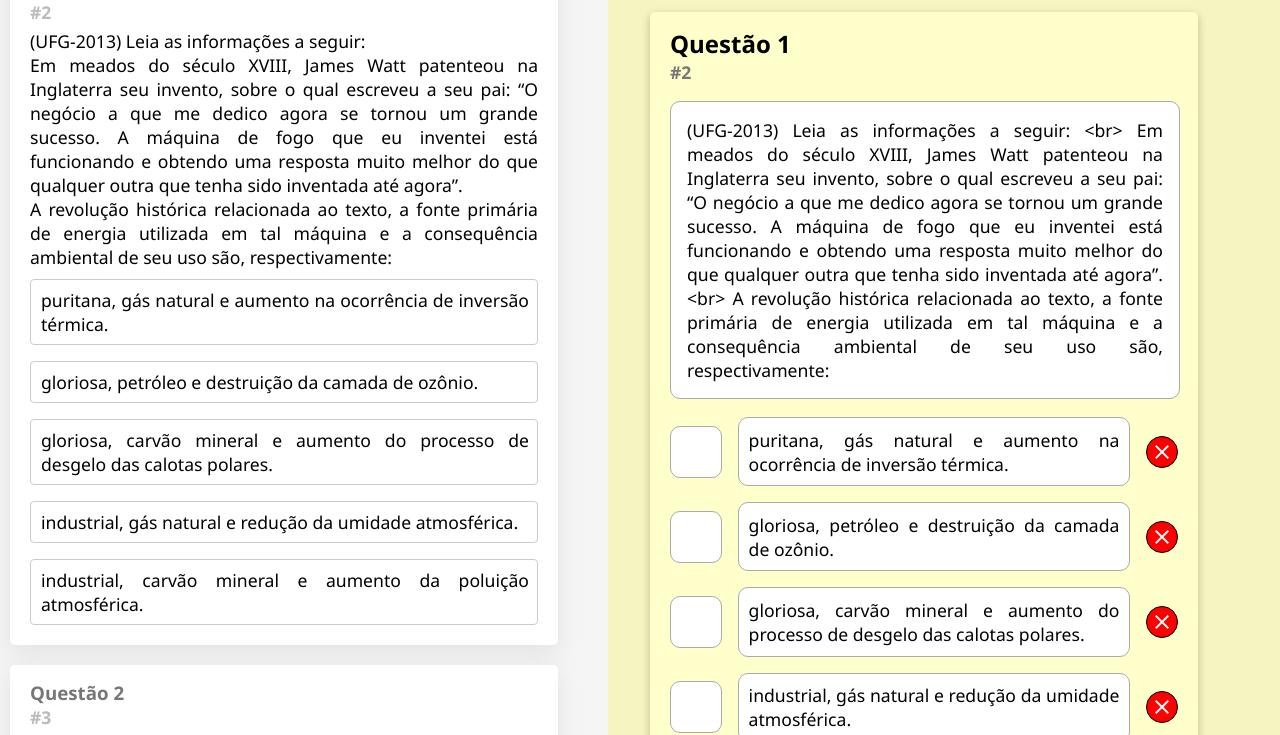
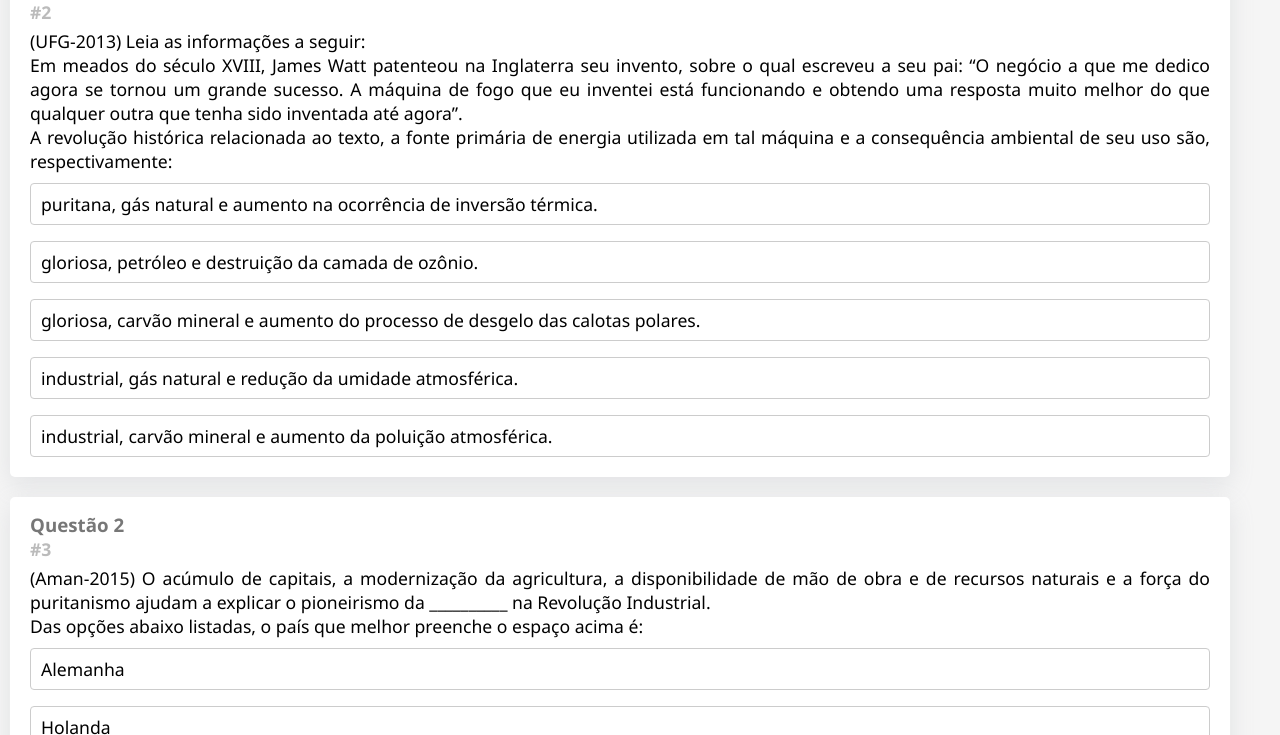
Before and after one commit to Akaikasa/ceos, a plain HTML site: page prova/index.html in a window 1280 px wide. Shown: the part 124-859 px from the top of the page. Drawn offline with nearby package versions, Linux system fonts and the light colour scheme.

Commit message:
mudar estrutura das paginas

```diff
--- a/editor.css
+++ b/editor/editor.css
@@ -18,7 +18,7 @@ body {
     flex-direction: column;
     background-color: rgb(245, 245, 193);
 
-    width: 50%;
+    width: 100%;
     padding: 2rem;
 }
 
--- a/editor.js
+++ b/editor/editor.js
@@ -72,6 +72,7 @@ function setup_editor(prova) {
 
             var optValue = document.createElement("input");
             optValue.type = "number";
+            optValue.placeholder = "Valor";
             optValue.className = "editor_optValue";
             optValue.value = option.value;
 
@@ -104,8 +105,8 @@ function setup_editor(prova) {
             };
 
             optsDiv.appendChild(optDiv);
+            optDiv.appendChild(optText);
             optDiv.appendChild(optValue);
-            optDiv.appendChild(optText);
             optDiv.appendChild(optRemoveBtn);
         });
     });
--- a/client.css
+++ b/prova/client.css
@@ -16,7 +16,7 @@ p {
 .provaDiv {
     display: flex;
     flex-direction: column;
-    width: 50%;
+    width: 100%;
 }
 
 .title {
--- a/index.html
+++ b/prova/index.html
@@ -6,13 +6,23 @@
     <meta name="viewport" content="width=device-width, initial-scale=1.0">
     <title>teste</title>
     <link rel="stylesheet" href="client.css">
-    <link rel="stylesheet" href="editor.css">
     <link rel="stylesheet" href="https://fonts.googleapis.com/css2?family=Material+Symbols+Outlined:opsz,wght,FILL,GRAD@24,400,0,0" />
 </head>
 <body>
     <script src="client.js"></script>
 
-    <script src="showdown.min.js"></script>
-    <script src="editor.js"></script>
+    <script>
+        // start client.js
+
+        var provaDiv = document.createElement("div");
+        provaDiv.id = "provaDiv";
+        provaDiv.className = "provaDiv";
+        document.body.appendChild(provaDiv);
+
+        fetch("json.json")
+            .then((result) => result.json())
+            .then((result) => result.content)
+            .then(render);
+    </script>
 </body>
 </html>
--- /dev/null
+++ b/prova/json.json
@@ -0,0 +1,61 @@
+{
+    "content": {
+        "name": "Prova Exemplo",
+        "questions": [
+            {
+                "id": 2,
+                "body": "<p>(UFG-2013) Leia as informações a seguir: <br/>Em meados do século XVIII, James Watt patenteou na Inglaterra seu invento, sobre o qual escreveu a seu pai: “O negócio a que me dedico agora se tornou um grande sucesso. A máquina de fogo que eu inventei está funcionando e obtendo uma resposta muito melhor do que qualquer outra que tenha sido inventada até agora”.<br/>A revolução histórica relacionada ao texto, a fonte primária de energia utilizada em tal máquina e a consequência ambiental de seu uso são, respectivamente:</p>",
+                "options": [
+                    {
+                        "id": 0,
+                        "content": "puritana, gás natural e aumento na ocorrência de inversão térmica."
+                    },
+                    {
+                        "id": 1,
+                        "content": "gloriosa, petróleo e destruição da camada de ozônio."
+                    },
+                    {
+                        "id": 2,
+                        "content": "gloriosa, carvão mineral e aumento do processo de desgelo das calotas polares."
+                    },
+                    {
+                        "id": 3,
+                        "content": "industrial, gás natural e redução da umidade atmosférica."
+                    },
+                    {
+                        "id": 4,
+                        "content": "industrial, carvão mineral e aumento da poluição atmosférica."
+                    }
+                ]
+            },
+            {
+                "id": 3,
+                "body": "<p>(Aman-2015) O acúmulo de capitais, a modernização da agricultura, a disponibilidade de mão de obra e de recursos naturais e a força do puritanismo ajudam a explicar o pioneirismo da __________ na Revolução Industrial. <br> Das opções abaixo listadas, o país que melhor preenche o espaço acima é:</p>",
+                "options": [
+                    {
+                        "id": 0,
+                        "content": "Alemanha"
+                    },
+                    {
+                        "id": 1,
+                        "content": "Holanda"
+                    },
+                    {
+                        "id": 2,
+                        "content": "Itália"
+                    },
+                    {
+                        "id": 3,
+                        "content": "Inglaterra"
+                    },
+                    {
+                        "id": 4,
+                        "content": "Espanha"
+                    }
+                ]
+            }
+        ]
+    },
+    "date": 1708386339360,
+    "prod": false
+}
```
Also changed, not shown: editor/index.html (added, +18 -0 lines), editor/json.json (renamed from json.json), editor/showdown.min.js (renamed from showdown.min.js), prova/client.js (renamed from client.js), script.js (deleted).
